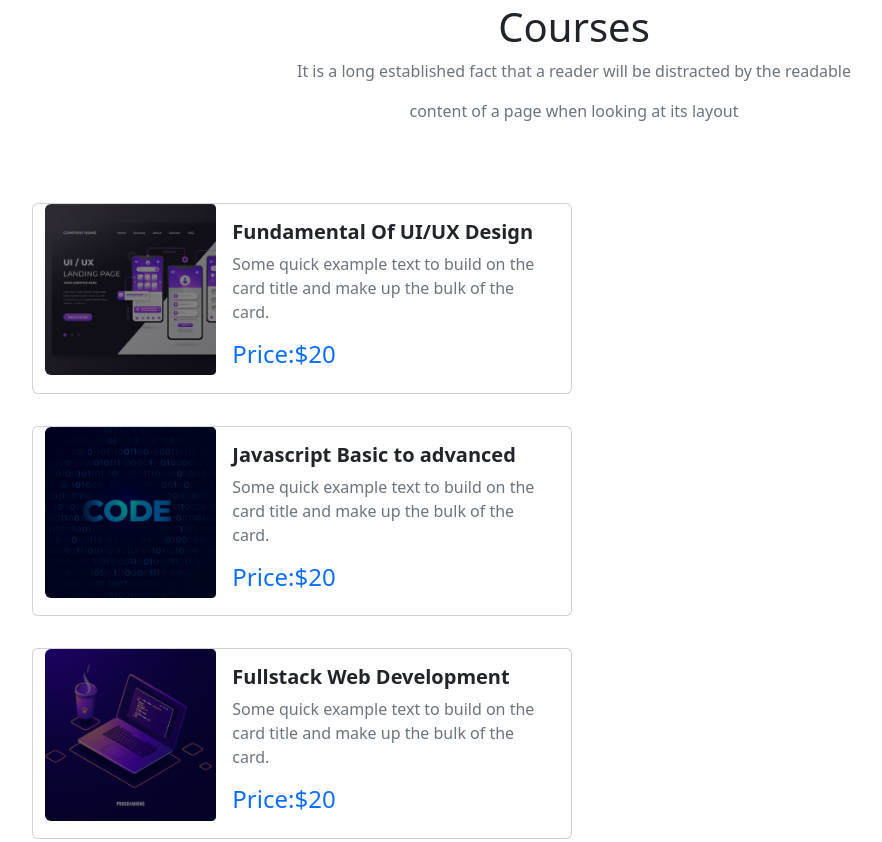
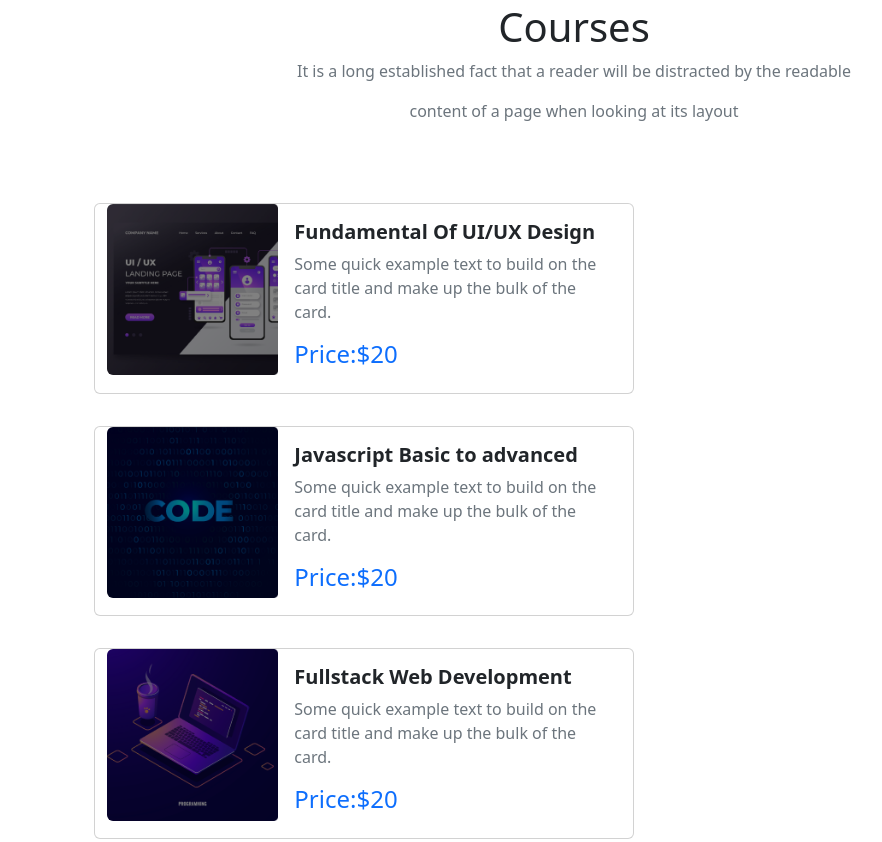
Before and after one commit to rifatrahman1/Assingment-No-3, a plain HTML site: page index.html in a window 1280 px wide. Shown: the part 957-1799 px from the top of the page, without its empty margins (66-948 px from the left). Drawn offline with nearby package versions, Linux system fonts and the light colour scheme.

Commit message:
text added

```diff
--- a/index.html
+++ b/index.html
@@ -207,7 +207,7 @@
         </section>
         <!-- Courses Blog end -->
         <!-- course description start -->
-        <section class="container course">
+        <section class="container me-2 course">
             <br>
             <br>
             <div class="row row-cols-lg-2 gap-3 m-3 ">
```
